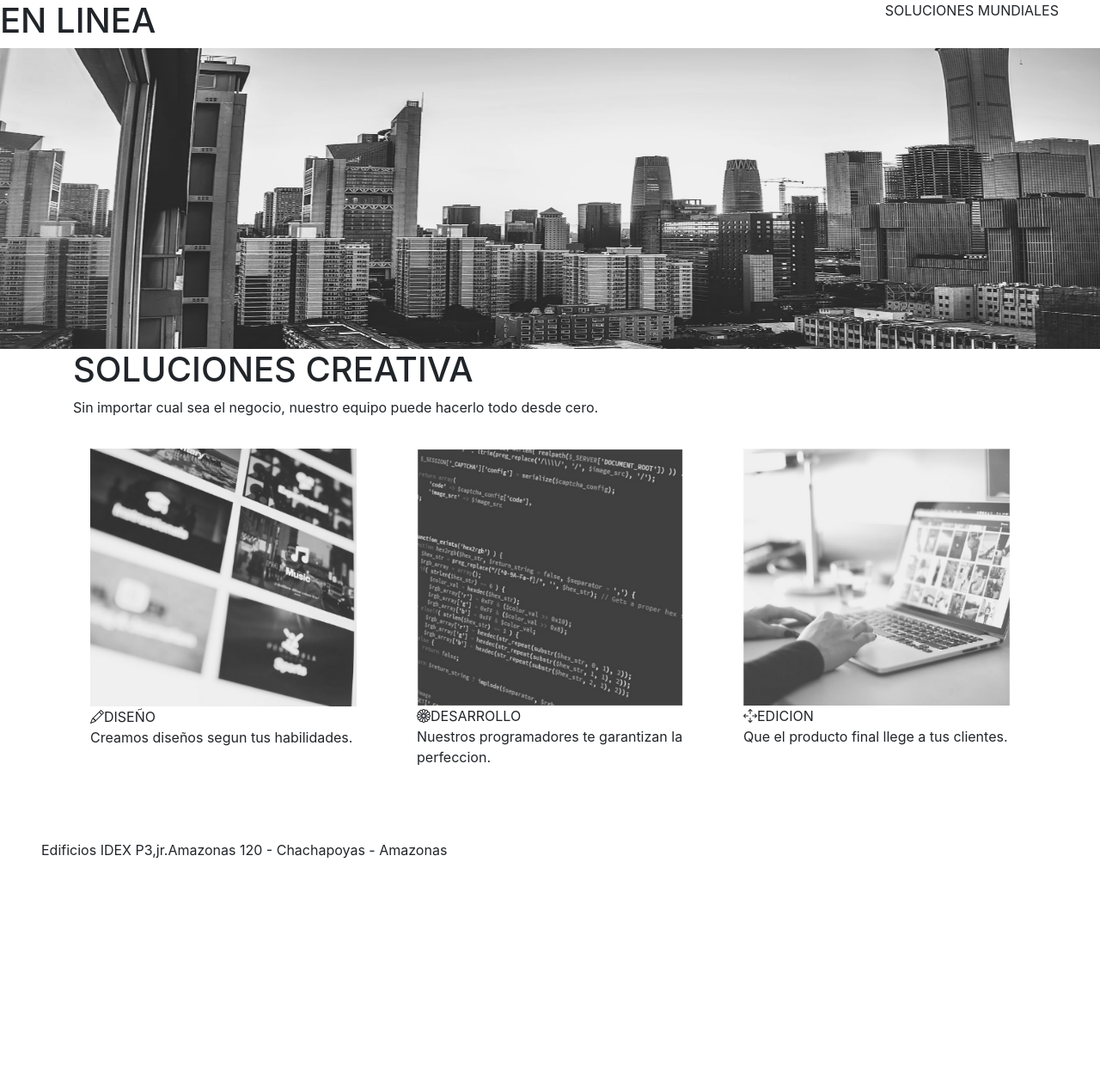
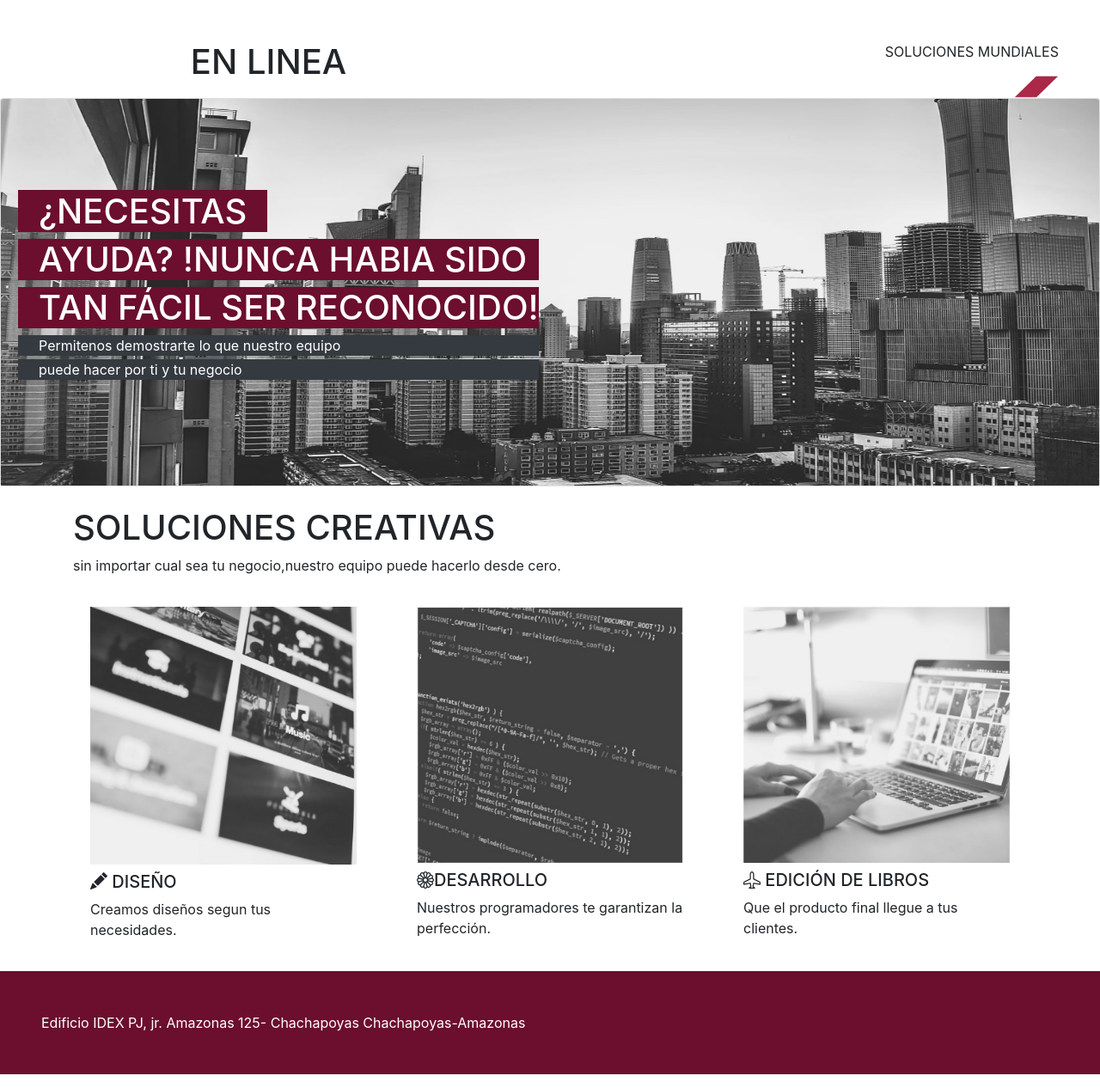
Before and after one commit to Deadpoolelputoamo2003/reutilizaci-n-de-c-digo, a PHP site: page / in a window 1280 px wide. Shown: the whole page at 86% size. Before the commit the page ends 999 px from the top, so only its background shows below. Run offline with PHP 8.4, Linux system fonts and the light colour scheme.

Commit message:
Primer commit

```diff
--- a/index.php
+++ b/index.php
@@ -1,72 +1,52 @@
 <!DOCTYPE html>
 <html lang="es">
+
 <head>
     <meta charset="UTF-8">
     <meta name="viewport" content="width=device-width, initial-scale=1.0">
-    <title>Document</title>
-    <link rel="stylesheet" href="resources\css\bootstrap.min.css">
-    <link rel="stylesheet" href="resources\css\bootstrap-icons/font/bootstrap-icons.min.css">
-     <link rel="stylesheet" href="resources\css\main.css">
+    <title>En Linea | Inicio</title>
+    <!-- css de la pagina -->
+    <?php include 'partes/css.php'; ?>
 </head>
-<body>
-    <!-- emcabbezado -->
-    <div class="row">
-        <div class="col-sm-12 col-md-6">
-         <h1 class="text-container">EN LINEA</h1>
-        </div>
-        <div class="col-sm-12 col-md-6">
-        <p class="text-right pr-5">
-         SOLUCIONES MUNDIALES
-        </p>
-        </div>
-    </div>
-    <!-- fin del emcabezado -->
-     <div class="row">
-        <div class="col-sm-12">
-        <img class="w-100" style="height: 350px;" src="./resources/img/baner01.PNG" alt="">
-        </div>
-     </div>
-
-     <div class="container mt-04">
-        <h1 class="h1">SOLUCIONES CREATIVA</h1>
-        <p>Sin importar cual sea el negocio, nuestro equipo puede hacerlo todo desde cero. </p>
+<body class="px_3">
+    <!-- header de la pagina -->
+    <?php include 'partes/header.php'; ?>
+    <div class="container mt-4">
+        <h1 class="h1">SOLUCIONES CREATIVAS</h1>
+        <P> sin importar cual sea tu negocio,nuestro equipo puede hacerlo desde cero.
+        </P>
         <div class="row">
             <div class="col-sm-12 col-md-4">
-            <div class= "card border-0">
+                <div class="card border-0">
                     <div class="card-body">
                         <img class="w-100" src="./resources/img/idea_01.PNG" alt="">
-                <i class="bi bi-pencil"></i>DISEÑO</h5>
-                <p>Creamos diseños segun tus habilidades.</p>
+                        <h5 class="h5 mt-2"><i class="bi bi-pencil-fill"></i> DISEÑO</h5>
+                        <P class="pt-0">Creamos diseños segun tus necesidades.</P>
                     </div>
                 </div>
             </div>
 
-        <div class="col-sm-12 col-md-4 ">
-            <div class= "card border-0">
+            <div class="col-sm-12 col-md-4">
+                <div class="card border-0">
                     <div class="card-body">
                         <img class="w-100" src="./resources/img/idea_02.PNG" alt="">
-                <i class="bi bi-flower1"></i>DESARROLLO</h5>
-                <p>Nuestros programadores te garantizan la perfeccion.</p>
+                        <h5 class="h5 mt-2"><i class="bi bi-flower1"></i>DESARROLLO</h5>
+                        <P class="pt-0">Nuestros programadores te garantizan la perfección.</P>
                     </div>
                 </div>
             </div>
-
-        <div class="col-sm-12 col-md-4 ">
-            <div class= "card border-0">
+            <div class="col-sm-12 col-md-4">
+                <div class="card border-0">
                     <div class="card-body">
                         <img class="w-100" src="./resources/img/idea_03.PNG" alt="">
-                <i class="bi bi-arrows-move"></i>EDICION</h5>
-                <p>Que el producto final llege a tus clientes.</p>
+                        <h5 class="h5 mt-2"><i class="bi bi-airplane"></i> EDICIÓN DE LIBROS</h5>
+                        <P class="pt-0">Que el producto final llegue a tus clientes.</P>
                     </div>
                 </div>
             </div>
-
         </div>
     </div>
-     <div class="container mt-04">
-     </div>
-     <footer class="bg-wine" >
-        <p class="p-5 text white">  Edificios IDEX P3,jr.Amazonas 120 - Chachapoyas - Amazonas </p>
-     </footer>
+    <!-- footer de la pagina -->
+    <?php include 'partes/footer.php'; ?>
 </body>
 </html>
--- /dev/null
+++ b/partes/css.php
@@ -0,0 +1,3 @@
+<link rel="stylesheet" href="./resources/css/bootstrap.min.css">
+<link rel="stylesheet" href="./resources/css/bootstrap-icons/font/bootstrap-icons.min.css">
+<link rel="stylesheet" href="./resources/css/main.css">
--- /dev/null
+++ b/partes/footer.php
@@ -0,0 +1,3 @@
+<footer class="bg-wine">
+    <p class="p-5 text-white">Edificio IDEX PJ, jr. Amazonas 125- Chachapoyas Chachapoyas-Amazonas</p>
+</footer>
--- /dev/null
+++ b/partes/header.php
@@ -0,0 +1,28 @@
+<div class="row mt-5">
+    <div class="col-sm-12 col-md-6">
+        <h1 class="text-center">EN LINEA</h1>
+    </div>
+    <div class="col-sm-12 col-md-6">
+        <p class="text-right pr-5">
+            SOLUCIONES MUNDIALES
+        </p>
+        <img src="resources\img\logo.png" alt="Logo" class="img-fluid float-right pr-5" style="max-width: 100px;">
+    </div>
+</div>
+<div class="row">
+    <div class="col-sm-12">
+        <div class="card">
+            <img class="card-img-top" style="height: 450px;"
+                src="./resources/img/baner01.PNG" alt="">
+            <div class="card-img-overlay d-flex align-items-center">
+                <div>
+                    <h1 class="bg-wine h1-small px-4 d-inline text-white">¿NECESITAS</h1>
+                    <h1 class="bg-wine h1-small pl-4 mt-2 text-white">AYUDA? !NUNCA HABIA SIDO</h1>
+                    <h1 class="bg-wine h1-small pl-4  text-white">TAN FÁCIL SER RECONOCIDO!</h1>
+                    <p class="bg-dark  pl-4 mb-1 text-white">Permitenos demostrarte lo que nuestro equipo</p>
+                    <p class="bg-dark  pl-4 text-white">puede hacer por ti y tu negocio</p>
+                </div>
+            </div>
+        </div>
+    </div>
+</div>
--- a/resources/css/main.css
+++ b/resources/css/main.css
@@ -1,13 +1,3 @@
-.h1-title {
-    @extend .h1;
-    text-shadow: 2px 2px 0px #000000;
+.bg-wine{
+    background-color: #6c0e2d;
 }
-.bg-ginda{
-    background: #5c0557;
-}
-.bg-ginda-light{
-    background: #a3139c;
-}
-.nav-link :hover{
-    text-decoration: underline;
-}
```
Also changed, not shown: desarrollo.php (added, +71 -0 lines), diseño.php (added, +71 -0 lines), edicion de libro.php (added, +71 -0 lines), resources/img/logo.png (added). Lines whose indentation alone changed are shown as unchanged.
